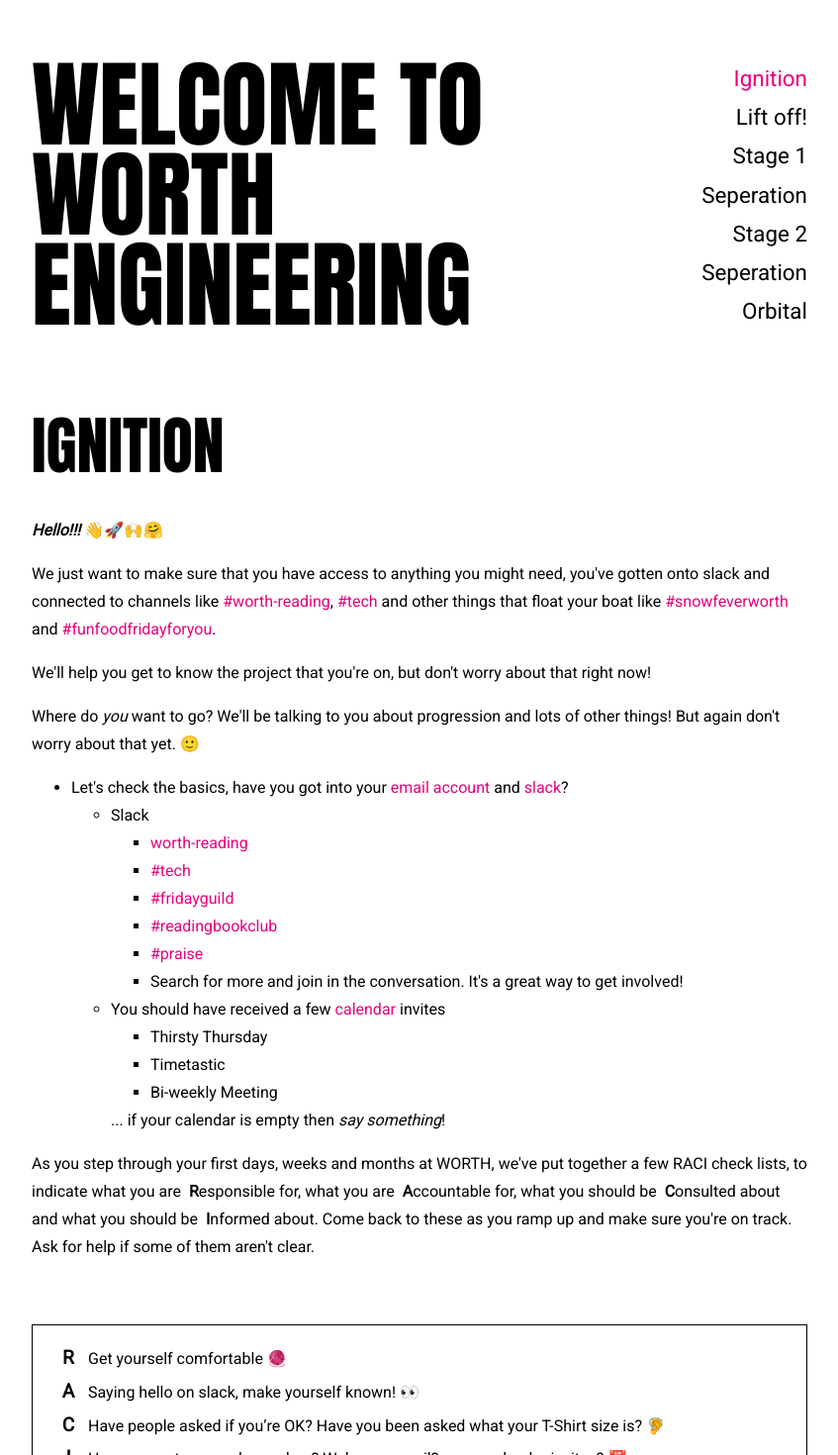
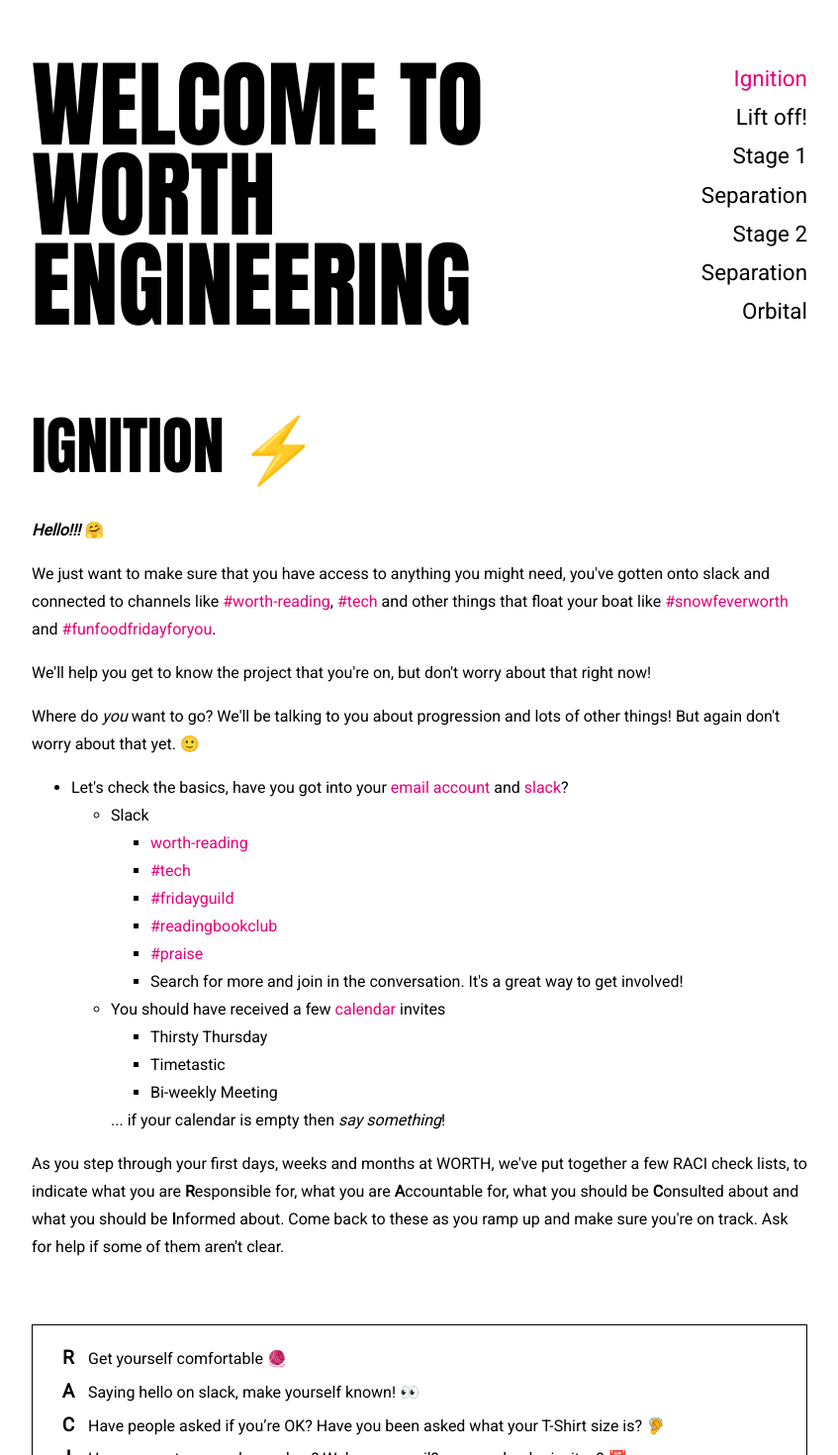
Before and after one commit to worthinternetsystems/new-starter, a Next.js app: page /launch/ignition in a window 1280 px wide. Shown: the top 1470 px of the page at 99% size, without its empty margins (216-1063 px from the left). Built offline with nearby package versions, Linux system fonts and the light colour scheme; a web font is replaced by a local one.

Commit message:
Spelling fixes, formatting fixes and emoji fixes

```diff
--- a/components/Menu.js
+++ b/components/Menu.js
@@ -14,11 +14,11 @@ const Menu = () => {
     },
     {
       address: '/launch/stage-one-seperation',
-      label: 'Stage 1 Seperation',
+      label: 'Stage 1 Separation',
     },
     {
       address: '/launch/stage-two-seperation',
-      label: 'Stage 2 Seperation',
+      label: 'Stage 2 Separation',
     },
     {
       address: '/launch/orbital',
--- a/pages/launch/ignition.js
+++ b/pages/launch/ignition.js
@@ -1,11 +1,15 @@
 export default function Home() {
   return (
     <main>
-      <h2>Ignition</h2>
+      <h2>
+        Ignition
+        {' '}
+        <span role="img" aria-label="">⚡️</span>
+      </h2>
       <p>
         <strong><em>Hello!!!</em></strong>
         {' '}
-        <span role="img" aria-label="">👋🚀🙌🤗</span>
+        <span role="img" aria-label="">🤗</span>
       </p>
       <p>
         We just want to make sure that you have access to anything you might need, you&apos;ve gotten
@@ -88,21 +92,21 @@ export default function Home() {
         As you step through your first days, weeks and months at WORTH, we&apos;ve
         put together
         a few RACI check lists, to indicate what you are
-        &nbsp;
+        {' '}
         <strong>R</strong>
         esponsible for,
         what
         you are
-        &nbsp;
-        <b>A</b>
+        {' '}
+        <strong>A</strong>
         ccountable for, what you should be
-        &nbsp;
-        <b>C</b>
+        {' '}
+        <strong>C</strong>
         onsulted about
         and what you
         should be
-        &nbsp;
-        <b>I</b>
+        {' '}
+        <strong>I</strong>
         nformed about. Come back to these as you ramp up and
         make sure you&apos;re
         on track. Ask for help if some of them aren&apos;t clear.
--- a/pages/launch/orbital.js
+++ b/pages/launch/orbital.js
@@ -1,7 +1,11 @@
 export default function Home() {
   return (
     <main>
-      <h2>🌍 Orbital</h2>
+      <h2>
+        Orbital
+        {' '}
+        <span role="img" aria-label="">🌍</span>
+      </h2>
       <ul className="raci">
         <li className="responsible">Knowing what to do next.</li>
         <li className="accountable">Share your problems</li>
--- a/pages/launch/stage-one-seperation.js
+++ b/pages/launch/stage-one-seperation.js
@@ -2,8 +2,9 @@ export default function Home() {
   return (
     <main>
       <h2>
-        <span role="img" aria-label="separation">💦</span>
         Stage 1 Separation
+        {' '}
+        <span role="img" aria-label="">🧑‍🚀</span>
       </h2>
       <p>
         You should be now engaged in your team and in flow. Sharing your ideas and
--- a/pages/launch/stage-two-seperation.js
+++ b/pages/launch/stage-two-seperation.js
@@ -1,7 +1,11 @@
 export default function Home() {
   return (
     <main>
-      <h2>Stage 2 Separation</h2>
+      <h2>
+        Stage 2 Separation
+        {' '}
+        <span role="img" aria-label="">👽</span>
+      </h2>
       <ul className="raci">
         <li className="responsible">
           By now you should be delivering bits of value every day to the product(s) you’re
```
Also changed, not shown: pages/launch/lift-off.js (+6 -1 lines).
